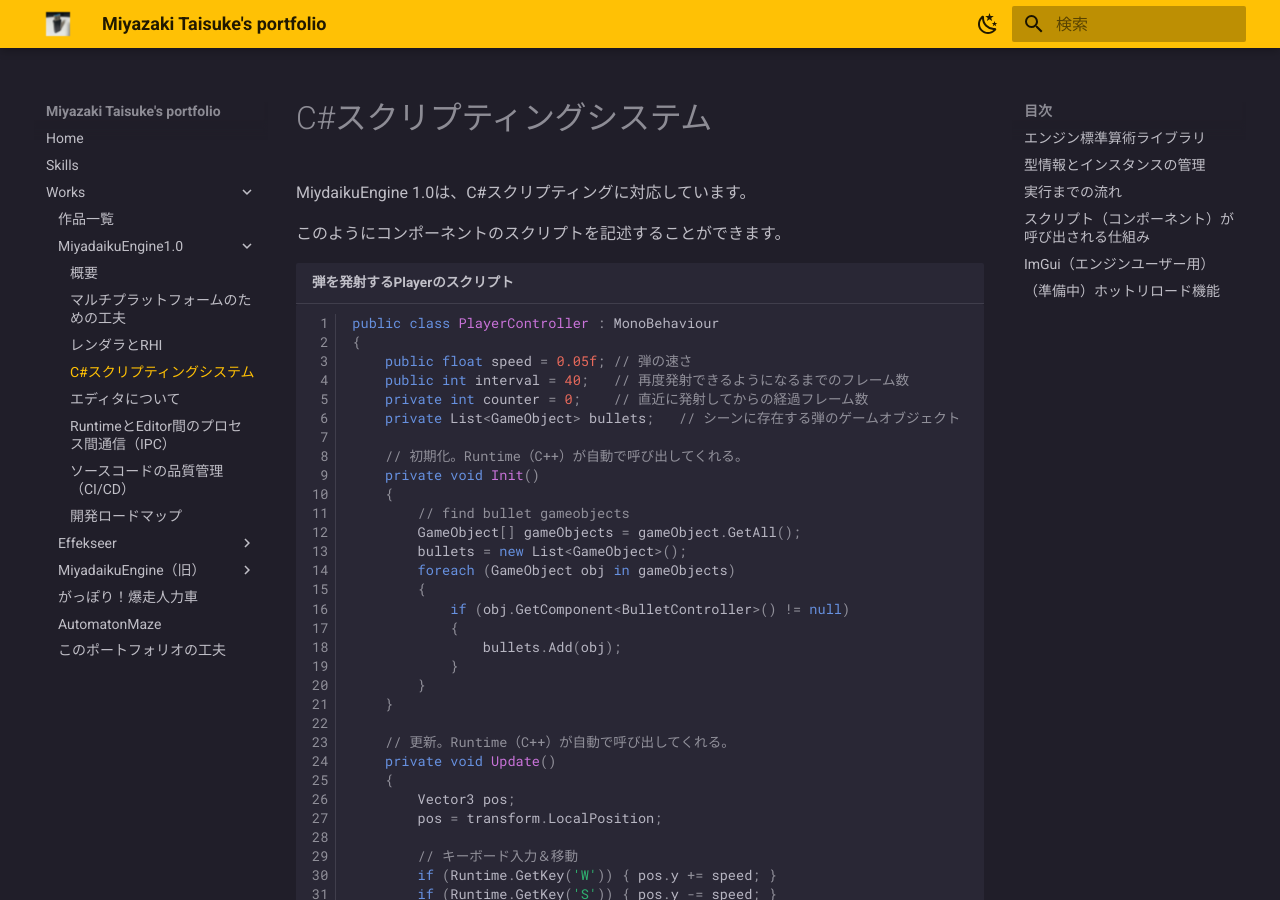
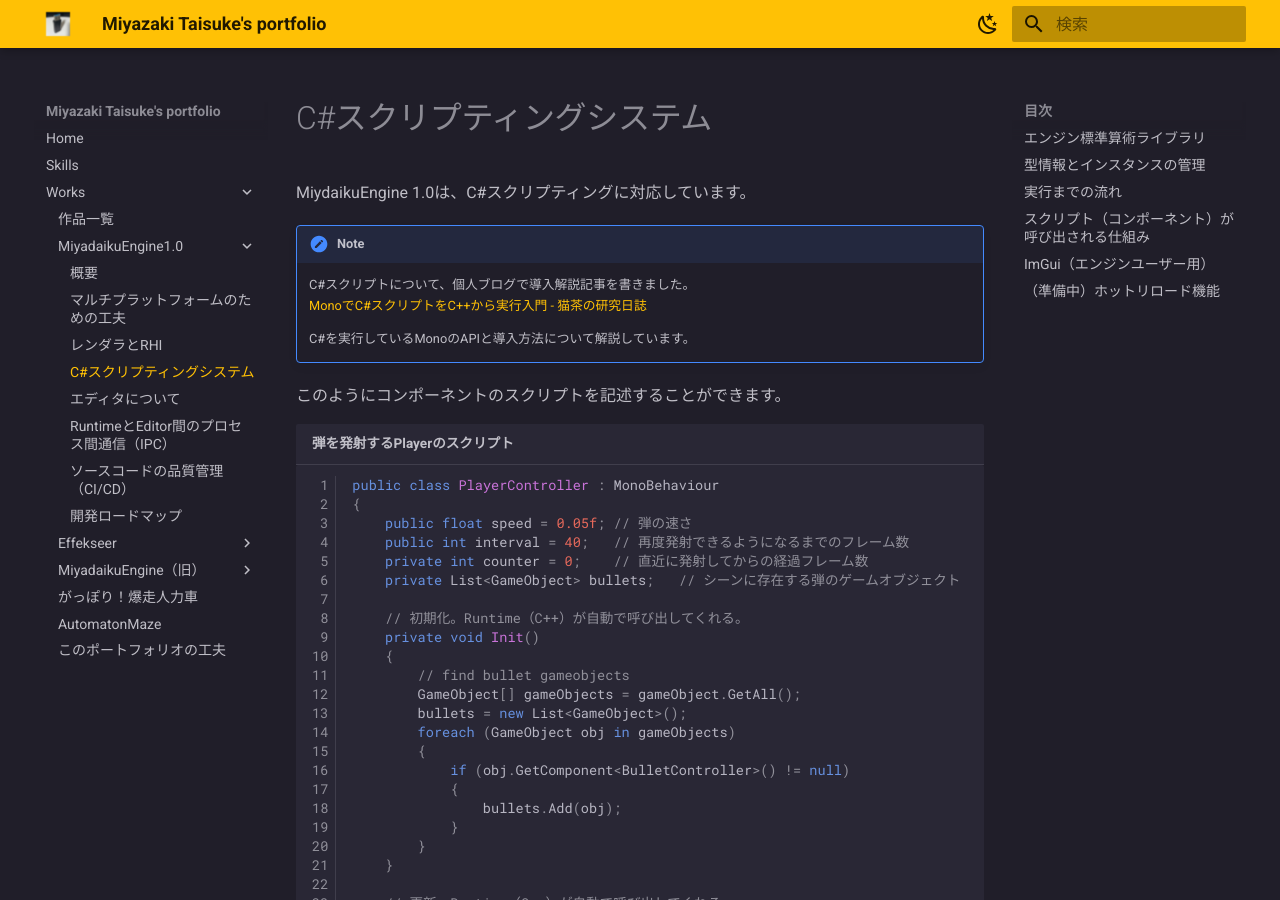
Before and after one commit to mewmew-tea/Portfolio, an MkDocs documentation site: the page built from docs/works/MiyadaikuEngine1.0/scripting.md, in a window 1280 px wide and 900 px high. Built offline with MkDocs 1.6.1 and Material for MkDocs 9.7.7, drawn with Linux system fonts in a browser that asks for light colours.

Commit message:
Add link to the scripting tech article

````diff
--- a/docs/works/MiyadaikuEngine1.0/scripting.md
+++ b/docs/works/MiyadaikuEngine1.0/scripting.md
@@ -1,6 +1,12 @@
 # C#スクリプティングシステム
 
 MiydaikuEngine 1.0は、C#スクリプティングに対応しています。
+
+!!! note
+    C#スクリプトについて、個人ブログで導入解説記事を書きました。
+    [MonoでC#スクリプトをC++から実行入門 - 猫茶の研究日誌](https://nekocha.hatenablog.com/entry/2022/12/24/102922)
+
+    C#を実行しているMonoのAPIと導入方法について解説しています。
 
 このようにコンポーネントのスクリプトを記述することができます。
 ```csharp title="弾を発射するPlayerのスクリプト"
````
